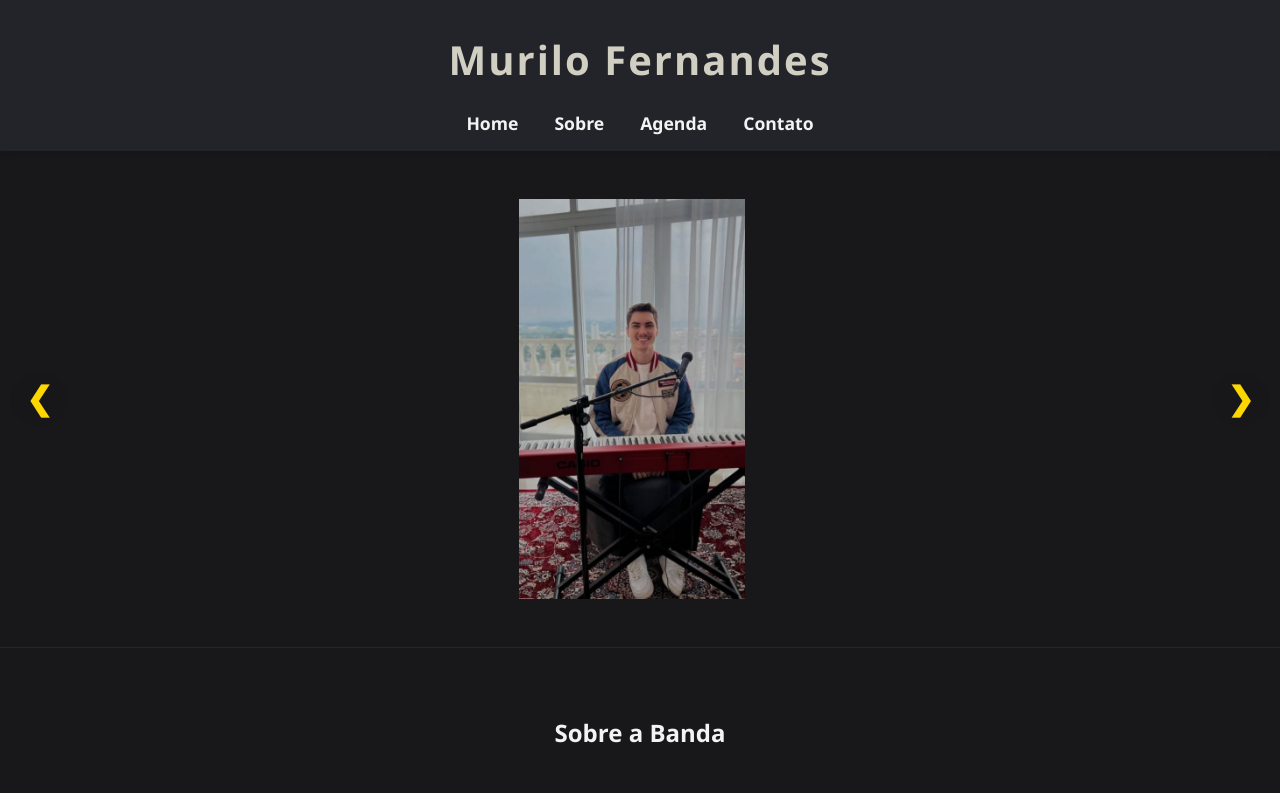
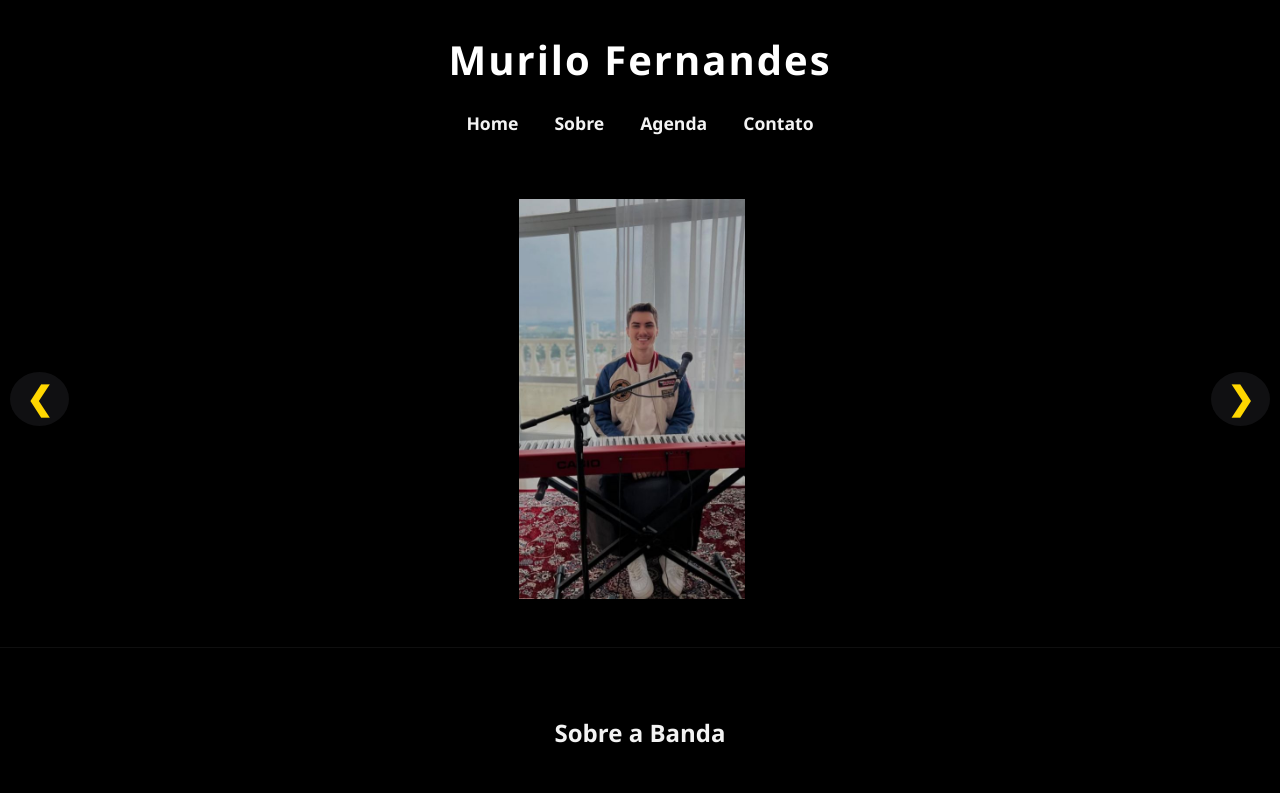
Before and after one commit to ClaudioHenrique012/Site-Murilo-Fernandes-, a plain HTML site: page index.html in a window 1280 px wide. Shown: the top 793 px of the page. Drawn offline with Linux system fonts and the light colour scheme.

Commit message:
tema all black

```diff
--- a/style.css
+++ b/style.css
@@ -2,7 +2,7 @@
 body {
   margin: 0;
   padding: 0;
-  background: linear-gradient(135deg, #18181b 70%, #23232a 100%);
+  background: black;
   color: #f3f3f3;
   font-family: "Segoe UI", Arial, Helvetica, sans-serif;
   min-height: 100vh;
@@ -11,7 +11,7 @@
 /* Header */
 header {
   width: 100%;
-  background: #23232a;
+  background: #000000;
   padding: 32px 0 16px 0;
   text-align: center;
   box-shadow: 0 2px 8px rgba(0, 0, 0, 0.18);
@@ -21,7 +21,7 @@
   margin: 0;
   font-size: 2.5em;
   letter-spacing: 2px;
-  color: #d1cfc2;
+  color: #ffffff;
 }
 
 nav ul {
@@ -42,7 +42,7 @@
 }
 
 nav a:hover {
-  color: #ffd700;
+  color: #ffd500;
 }
 
 /* Sections ocupando toda a largura */
@@ -189,7 +189,7 @@
 /* Footer */
 footer {
   width: 100%;
-  background: #23232a;
+  background: #000000;
   color: #ffd700;
   text-align: center;
   padding: 24px 0;
```
